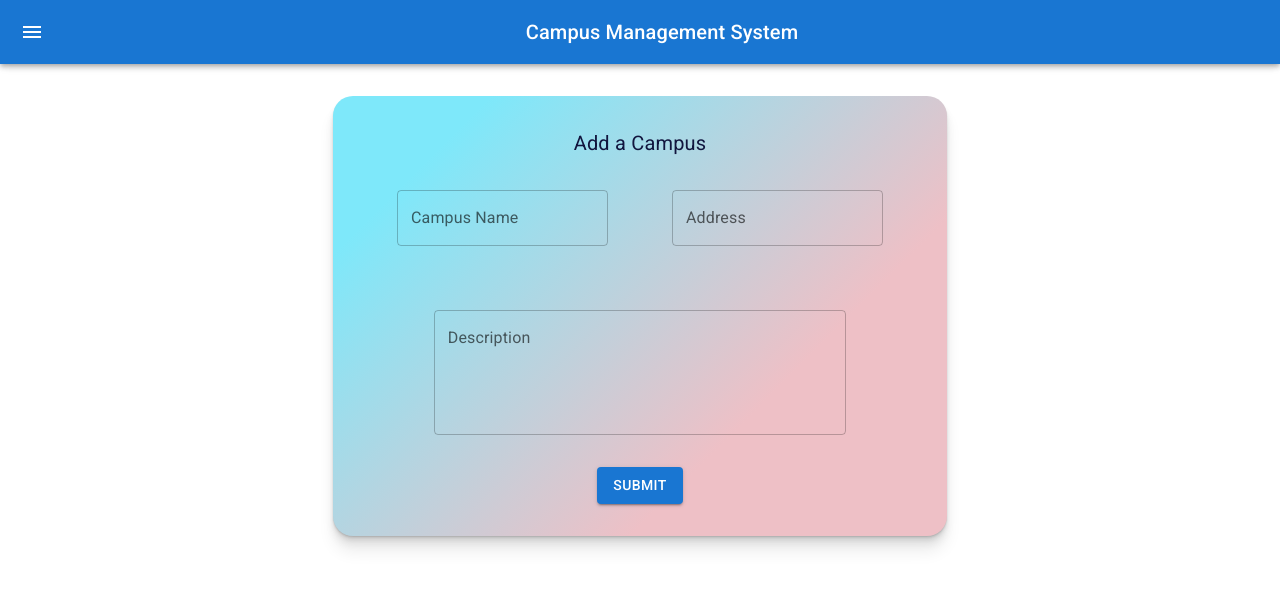
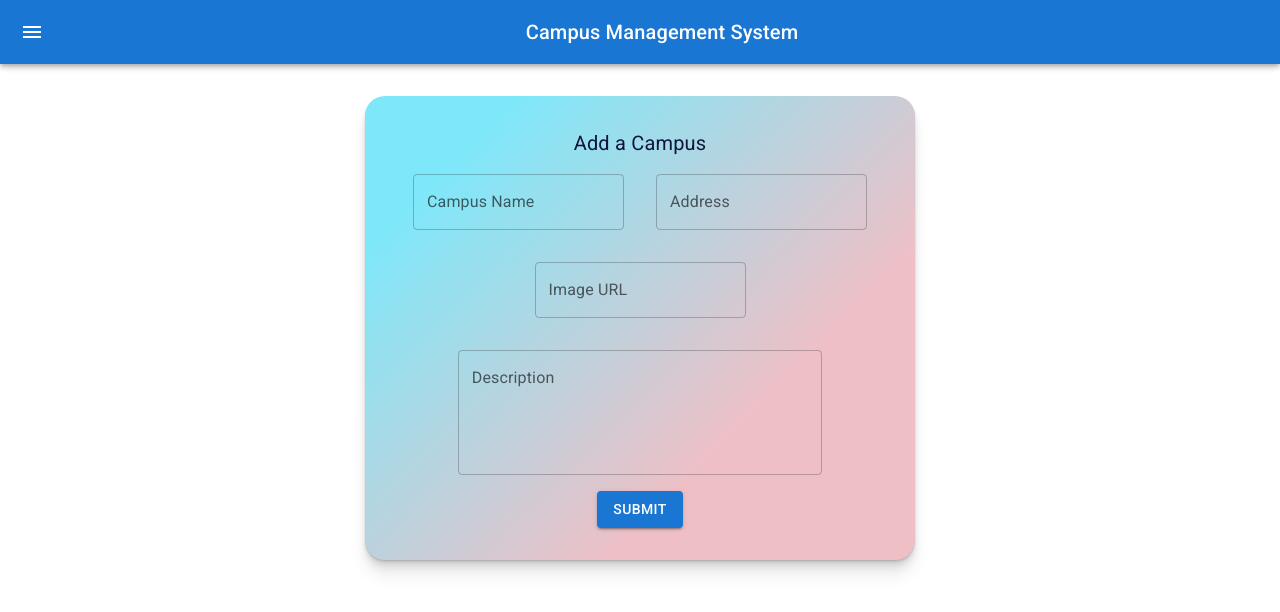
Before and after one commit to JS0Nwong/Assignment-5-CRUD-Application, a React (Create React App) app: page /newcampus in a window 1280 px wide. Shown: the top 612 px of the page. Built offline with nearby package versions, Linux system fonts and the light colour scheme.

Commit message:
updated imageurl to newcampusview and moved url to backend

```diff
--- a/src/components/containers/NewCampusContainer.js
+++ b/src/components/containers/NewCampusContainer.js
@@ -11,8 +11,7 @@ class NewCampusContainer extends Component {
       campusName: "",
       address: "",
       description: "",
-      imageUrl:
-        "https://thumbs.dreamstime.com/b/school-building-icon-thin-line-blue-fill-design-vector-illustration-148829368.jpg",
+      imageUrl: "",
       redirect: false,
       redirectId: null,
     };
--- a/src/components/containers/NewStudentContainer.js
+++ b/src/components/containers/NewStudentContainer.js
@@ -20,8 +20,7 @@ class NewStudentContainer extends Component {
       firstname: "",
       lastname: "",
       email: "",
-      imageUrl:
-        "https://icon-library.com/images/no-profile-pic-icon/no-profile-pic-icon-11.jpg",
+      imageUrl: "",
       gpa: null,
       campusId: null,
       redirect: false,
--- a/src/components/views/NewCampusView.js
+++ b/src/components/views/NewCampusView.js
@@ -6,7 +6,7 @@ const FormContainer = styled("div")(() => ({
 }));
 
 const CampusInfoField = styled(TextField)(() => ({
-  margin: "2em",
+  margin: "1em",
 }));
 
 const NewCampusView = (props) => {
@@ -59,7 +59,20 @@ const NewCampusView = (props) => {
               required
             />
           </Box>
-          <Box sx={{ display: "flex", justifyContent: "center" }}>
+          <Box
+            sx={{
+              display: "flex",
+              flexDirection: "column",
+              alignItems: "center",
+            }}
+          >
+            <CampusInfoField
+              variant="outlined"
+              type="url"
+              label="Image URL"
+              name="imageUrl"
+            />
+
             <CampusInfoField
               variant="outlined"
               name="description"
```
